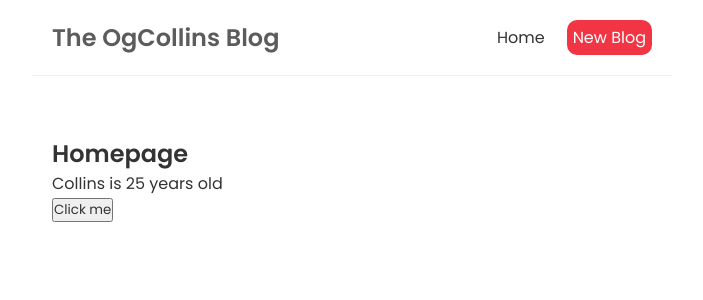
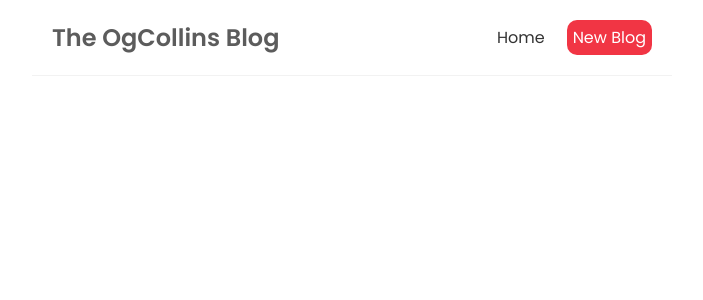
Before and after one commit to collins-dev1/ogcollins_blog, a React (Create React App) app: page / in a window 1280 px wide. Shown: the top 300 px of the page, without its empty margins (288-991 px from the left). Built offline with nearby package versions, Linux system fonts and the light colour scheme.

Commit message:
fifth commit

```diff
--- a/src/home.js
+++ b/src/home.js
@@ -3,26 +3,38 @@
 const Home = () => {
 
     // let name = "Collins"
-    const [name, setName] = useState('Collins');
-    const [age, setAge] = useState(25);
+    // const [name, setName] = useState('Collins');
+    // const [age, setAge] = useState(25);
 
-    const handleClick = () => {
-        setName('Somto');
-        setAge(34);
-    }
+    // const handleClick = () => {
+    //     setName('Somto');
+    //     setAge(34);
+    // }
 
     // const handleClickAgain = (name, e) => {
     //     console.log('Hello ' + name, e.target);
     // }
 
-    return (
+    // return (
+    //     <div className="home">
+    //         <h2>Homepage</h2>
+    //         <p>{name} is {age} years old</p>
+    //         <button onClick={handleClick}>Click me</button>
+    //         <button onClick={(e) => handleClickAgain('Collins', e)}>Click me again</button>
+    //     </div>
+    //  );
+
+    const [blogs, setBlogs] = useState([
+        {title: 'My new website', body: 'lorem ipsum....', author: 'mario', id:1},
+        {title: 'Welcome party!', body: 'lorem ipsun....', author: 'collins', id:2},
+        {title: 'Web dev top tips', body: 'lorem ipsum.....', author: 'Blessing', id:3}
+    ]);
+
+    return(
         <div className="home">
-            <h2>Homepage</h2>
-            <p>{name} is {age} years old</p>
-            <button onClick={handleClick}>Click me</button>
-            {/* <button onClick={(e) => handleClickAgain('Collins', e)}>Click me again</button> */}
+
         </div>
-     );
+    );
 }
 
 export default Home;
```
